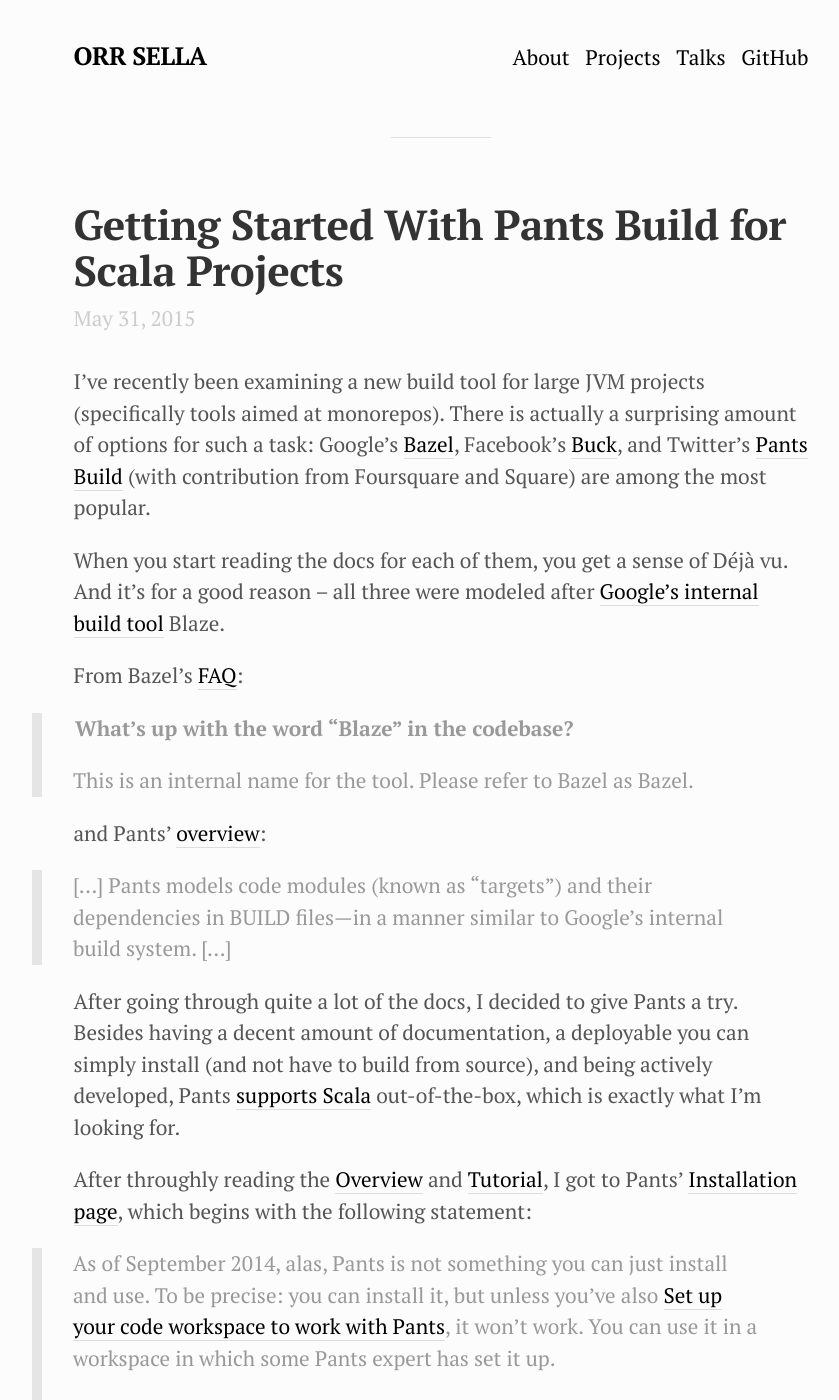
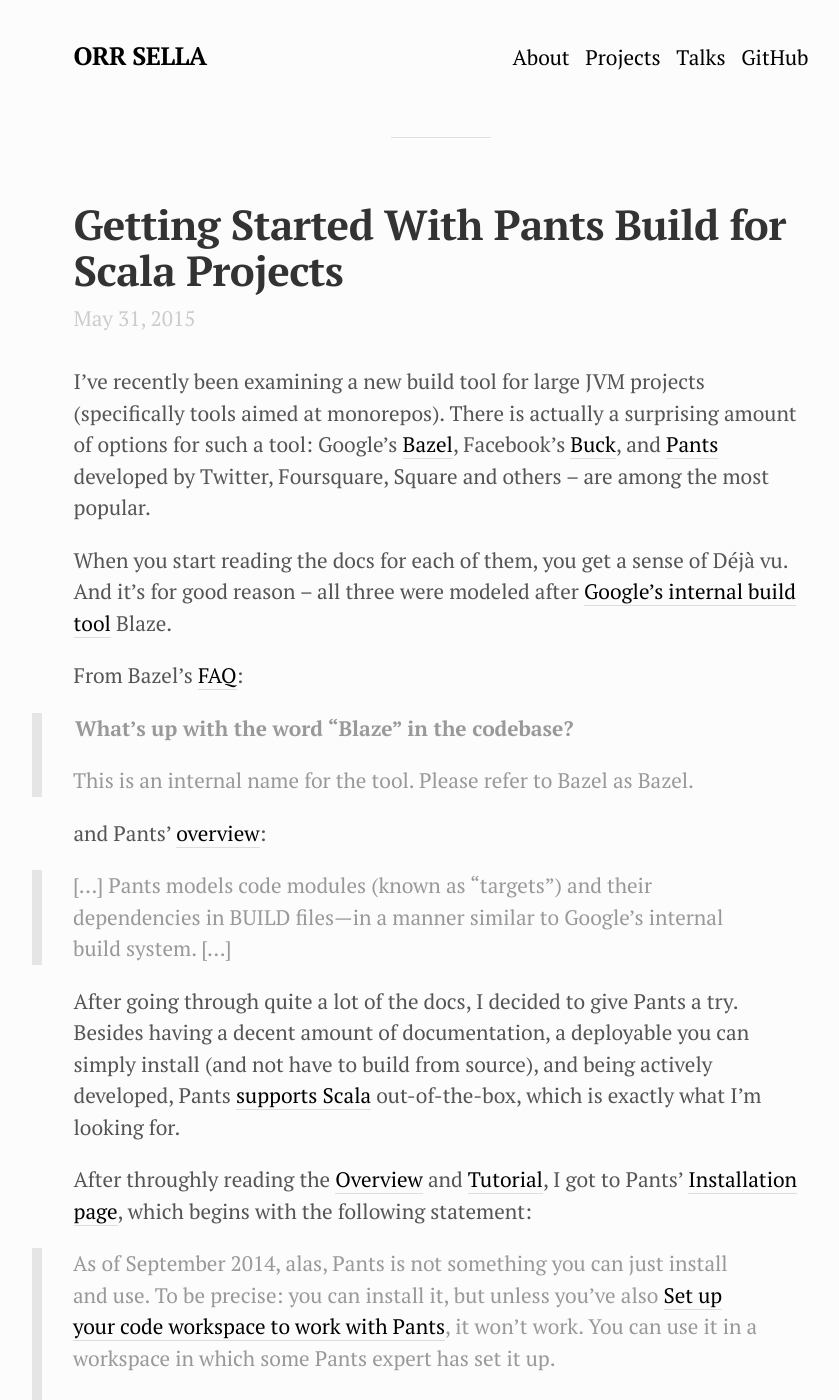
Before and after one commit to orrsella/orrsella.com, a Jekyll site: the page built from _posts/2015-05-31-getting-started-with-pants-build-for-scala-projects.md, in a window 1280 px wide and 1400 px high. Shown: the whole window, without its empty margins (199-1038 px from the left). Built offline with Jekyll 4.4.1, drawn with Linux system fonts in a browser that asks for light colours; some of the changed text lies outside the part shown.

Commit message:
Update post

```diff
--- a/_posts/2015-05-31-getting-started-with-pants-build-for-scala-projects.md
+++ b/_posts/2015-05-31-getting-started-with-pants-build-for-scala-projects.md
@@ -3,9 +3,9 @@
 title:  Getting Started With Pants Build for Scala Projects
 ---
 
-I've recently been examining a new build tool for large JVM projects (specifically tools aimed at monorepos). There is actually a surprising amount of options for such a task: Google's [Bazel](http://bazel.io/), Facebook's [Buck](http://buckbuild.com/), and Twitter's [Pants Build](https://pantsbuild.github.io/) (with contribution from Foursquare and Square) are among the most popular.
+I've recently been examining a new build tool for large JVM projects (specifically tools aimed at monorepos). There is actually a surprising amount of options for such a tool: Google's [Bazel](http://bazel.io/), Facebook's [Buck](http://buckbuild.com/), and [Pants](https://pantsbuild.github.io/) developed by Twitter, Foursquare, Square and others – are among the most popular.
 
-When you start reading the docs for each of them, you get a sense of Déjà vu. And it's for a good reason – all three were modeled after [Google's internal build tool](http://google-engtools.blogspot.com/2011/08/build-in-cloud-how-build-system-works.html)  Blaze.
+When you start reading the docs for each of them, you get a sense of Déjà vu. And it's for good reason – all three were modeled after [Google's internal build tool](http://google-engtools.blogspot.com/2011/08/build-in-cloud-how-build-system-works.html)  Blaze.
 
 From Bazel's [FAQ](http://bazel.io/faq.html):
 
@@ -27,9 +27,9 @@
 >
 > If want to try out Pants and no Pants expert has set it up for you, you might try [https://github.com/twitter/commons](https://github.com/twitter/commons).
 
-They are not exaggerating – it really won't work ;)
+[They are not exaggerating – it really won't work ;)]
 
-So that's exactly what I did – used [existing projects with Pants](https://github.com/search?q=filename%3Apants+extension%3Aini&ref=searchresults&type=Code&utf8=%E2%9C%93) as their build tool to understand the minimal setup required for a Pants Build project. It wasn't easy, but eventually payed off. I reduced everything into one small project, which can be found here: [pants-getting-started](https://github.com/orrsella/pants-getting-started).
+So that's exactly what I did – used [twitter/commons](https://github.com/twitter/commons) and other [existing projects already configured by "pants experts"](https://github.com/search?q=filename%3Apants+extension%3Aini&ref=searchresults&type=Code&utf8=%E2%9C%93) to understand the minimal setup required for a Pants Build project. It wasn't easy, but eventually payed off. I reduced everything into one small project, which can be found here: [pants-getting-started](https://github.com/orrsella/pants-getting-started).
 
 This simple project, which has one [code file](https://github.com/orrsella/pants-getting-started/blob/master/example/src/main/scala/com/example/HelloWorld.scala), and two [tests](https://github.com/orrsella/pants-getting-started/tree/master/example/src/test/scala/com/example), requires the following:
 
```
